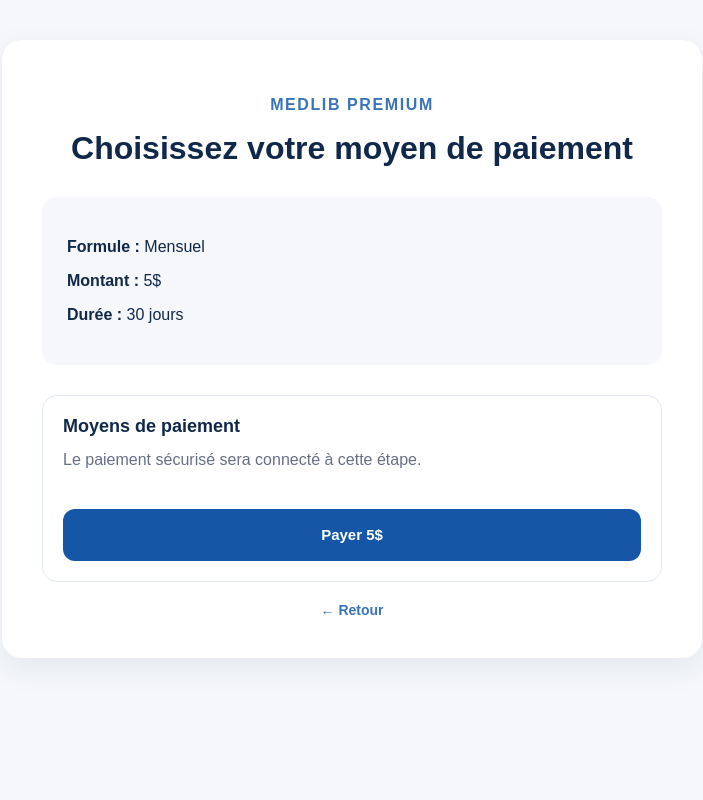
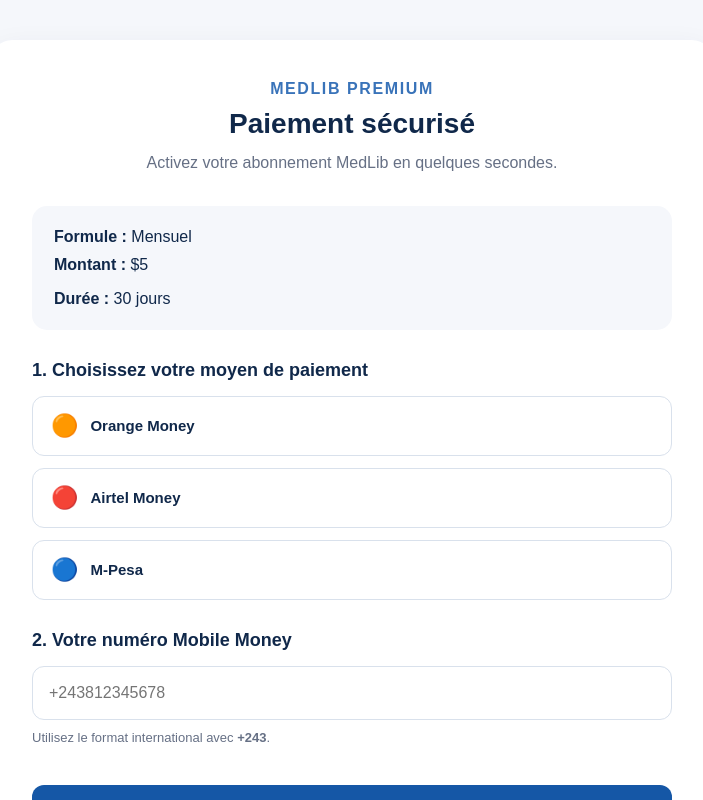
Before and after one commit to sosthenebingioba/Medlib, a Next.js app: page /dashboard/subscription/checkout/payment in a window 1280 px wide. Shown: the top 800 px of the page, without its empty margins (288-991 px from the left). Built offline with nearby package versions, Linux system fonts and the light colour scheme.

Commit message:
Update page.tsx

```diff
--- a/app/dashboard/subscription/checkout/payment/page.tsx
+++ b/app/dashboard/subscription/checkout/payment/page.tsx
@@ -1,36 +1,124 @@
-import Link from "next/link";
+"use client";
 
-type PageProps = {
-  searchParams: Promise<{
-    plan?: string;
-  }>;
-};
+import { useSearchParams } from "next/navigation";
+import { FormEvent, useState } from "react";
 
 const plans = {
   monthly: {
     name: "Mensuel",
-    price: "5$",
+    price: 5,
     duration: "30 jours",
   },
   semester: {
     name: "Semestriel",
-    price: "25$",
+    price: 25,
     duration: "6 mois",
   },
   annual: {
     name: "Annuel",
-    price: "45$",
+    price: 45,
     duration: "12 mois",
   },
 };
 
-export default async function PaymentPage({
-  searchParams,
-}: PageProps) {
-  const params = await searchParams;
+const networks = [
+  {
+    id: "orange",
+    name: "Orange Money",
+    icon: "🟠",
+  },
+  {
+    id: "airtel",
+    name: "Airtel Money",
+    icon: "🔴",
+  },
+  {
+    id: "mpesa",
+    name: "M-Pesa",
+    icon: "🔵",
+  },
+];
+
+export default function PaymentPage() {
+  const searchParams = useSearchParams();
+
+  const planCode = searchParams.get("plan") || "monthly";
 
   const selectedPlan =
-    plans[params.plan as keyof typeof plans] || plans.monthly;
+    plans[planCode as keyof typeof plans] || plans.monthly;
+
+  const [network, setNetwork] = useState("");
+  const [phone, setPhone] = useState("");
+  const [loading, setLoading] = useState(false);
+  const [error, setError] = useState("");
+  const [success, setSuccess] = useState(false);
+  const [chargeId, setChargeId] = useState("");
+
+  async function handlePayment(event: FormEvent<HTMLFormElement>) {
+    event.preventDefault();
+
+    setError("");
+    setSuccess(false);
+    setChargeId("");
+
+    if (!network) {
+      setError("Veuillez sélectionner un moyen de paiement.");
+      return;
+    }
+
+    if (!phone.trim()) {
+      setError("Veuillez saisir votre numéro de téléphone.");
+      return;
+    }
+
+    if (!phone.startsWith("+243")) {
+      setError(
+        "Veuillez utiliser le format international, par exemple : +243812345678."
+      );
+      return;
+    }
+
+    setLoading(true);
+
+    try {
+      const response = await fetch("/api/payments/malipo", {
+        method: "POST",
+        headers: {
+          "Content-Type": "application/json",
+        },
+        body: JSON.stringify({
+          plan: planCode,
+          network,
+          phone: phone.trim(),
+        }),
+      });
+
+      const result = await response.json();
+
+      if (!response.ok) {
+        throw new Error(
+          result?.error || "Impossible d'initialiser le paiement."
+        );
+      }
+
+      const id =
+        result?.charge?.id ||
+        result?.charge?.data?.id ||
+        result?.charge?.charge_id ||
+        "";
+
+      setChargeId(id);
+      setSuccess(true);
+    } catch (err) {
+      setError(
+        err instanceof Error
+          ? err.message
+          : "Une erreur est survenue pendant le paiement."
+      );
+    } finally {
+      setLoading(false);
+    }
+  }
 
   return (
     <main
@@ -42,7 +130,7 @@ export default async function PaymentPage({
     >
       <div
         style={{
-          maxWidth: "700px",
+          maxWidth: "720px",
           margin: "0 auto",
           background: "#ffffff",
           padding: "40px",
@@ -51,12 +139,13 @@ export default async function PaymentPage({
           boxShadow: "0 10px 30px rgba(25,45,80,0.08)",
         }}
       >
+        <div style={{ textAlign: "center" }}>
           <p
             style={{
               color: "#3973b9",
               fontWeight: 800,
               letterSpacing: "0.1em",
-            textAlign: "center",
+              margin: 0,
             }}
           >
             MEDLIB PREMIUM
@@ -64,85 +153,269 @@ export default async function PaymentPage({
 
           <h1
             style={{
-            textAlign: "center",
               marginTop: "10px",
+              marginBottom: "10px",
+              fontSize: "28px",
             }}
           >
-          Choisissez votre moyen de paiement
+            Paiement sécurisé
           </h1>
 
+          <p
+            style={{
+              color: "#667085",
+              margin: 0,
+              lineHeight: 1.6,
+            }}
+          >
+            Activez votre abonnement MedLib en quelques secondes.
+          </p>
+        </div>
+
+        {/* RÉCAPITULATIF */}
+        <div
+          style={{
+            marginTop: "30px",
+            padding: "22px",
+            background: "#f5f7fb",
+            borderRadius: "15px",
+          }}
+        >
+          <p style={{ margin: 0 }}>
+            <strong>Formule :</strong> {selectedPlan.name}
+          </p>
+
+          <p style={{ marginTop: "10px" }}>
+            <strong>Montant :</strong> ${selectedPlan.price}
+          </p>
+
+          <p style={{ marginTop: "10px", marginBottom: 0 }}>
+            <strong>Durée :</strong> {selectedPlan.duration}
+          </p>
+        </div>
+
+        {!success ? (
+          <form onSubmit={handlePayment}>
+            {/* MOYENS DE PAIEMENT */}
+            <div style={{ marginTop: "30px" }}>
+              <h2
+                style={{
+                  fontSize: "18px",
+                  marginBottom: "15px",
+                }}
+              >
+                1. Choisissez votre moyen de paiement
+              </h2>
+
+              <div
+                style={{
+                  display: "grid",
+                  gap: "12px",
+                }}
+              >
+                {networks.map((item) => {
+                  const selected = network === item.id;
+
+                  return (
+                    <button
+                      key={item.id}
+                      type="button"
+                      onClick={() => setNetwork(item.id)}
+                      style={{
+                        width: "100%",
+                        minHeight: "60px",
+                        padding: "0 18px",
+                        borderRadius: "12px",
+                        border: selected
+                          ? "2px solid #1557a6"
+                          : "1px solid #d9e1ec",
+                        background: selected ? "#eef5ff" : "#ffffff",
+                        color: "#10284a",
+                        cursor: "pointer",
+                        display: "flex",
+                        alignItems: "center",
+                        gap: "12px",
+                        fontSize: "15px",
+                        fontWeight: 700,
+                        textAlign: "left",
+                      }}
+                    >
+                      <span style={{ fontSize: "22px" }}>
+                        {item.icon}
+                      </span>
+
+                      <span>{item.name}</span>
+
+                      {selected && (
+                        <span
+                          style={{
+                            marginLeft: "auto",
+                            color: "#1557a6",
+                            fontSize: "20px",
+                          }}
+                        >
+                          ✓
+                        </span>
+                      )}
+                    </button>
+                  );
+                })}
+              </div>
+            </div>
+
+            {/* NUMÉRO */}
+            <div style={{ marginTop: "30px" }}>
+              <h2
+                style={{
+                  fontSize: "18px",
+                  marginBottom: "15px",
+                }}
+              >
+                2. Votre numéro Mobile Money
+              </h2>
+
+              <input
+                type="tel"
+                value={phone}
+                onChange={(event) => setPhone(event.target.value)}
+                placeholder="+243812345678"
+                style={{
+                  width: "100%",
+                  boxSizing: "border-box",
+                  minHeight: "54px",
+                  padding: "0 16px",
+                  borderRadius: "12px",
+                  border: "1px solid #d9e1ec",
+                  outline: "none",
+                  fontSize: "16px",
+                  color: "#10284a",
+                }}
+              />
+
+              <p
+                style={{
+                  marginTop: "8px",
+                  color: "#667085",
+                  fontSize: "13px",
+                  lineHeight: 1.5,
+                }}
+              >
+                Utilisez le format international avec <strong>+243</strong>.
+              </p>
+            </div>
+
+            {/* ERREUR */}
+            {error && (
+              <div
+                style={{
+                  marginTop: "20px",
+                  padding: "14px 16px",
+                  borderRadius: "10px",
+                  background: "#fff1f1",
+                  border: "1px solid #f3caca",
+                  color: "#b42318",
+                  fontSize: "14px",
+                  lineHeight: 1.5,
+                }}
+              >
+                {error}
+              </div>
+            )}
+
+            {/* BOUTON */}
+            <button
+              type="submit"
+              disabled={loading}
+              style={{
+                width: "100%",
+                minHeight: "54px",
+                marginTop: "25px",
+                border: "none",
+                borderRadius: "12px",
+                background: loading ? "#8aa9cc" : "#1557a6",
+                color: "#ffffff",
+                fontSize: "16px",
+                fontWeight: 800,
+                cursor: loading ? "not-allowed" : "pointer",
+              }}
+            >
+              {loading
+                ? "Initialisation du paiement..."
+                : `Payer $${selectedPlan.price}`}
+            </button>
+          </form>
+        ) : (
+          /* SUCCÈS */
           <div
             style={{
               marginTop: "30px",
               padding: "25px",
-            background: "#f5f7fb",
               borderRadius: "15px",
+              background: "#effaf3",
+              border: "1px solid #b7e1c3",
+              textAlign: "center",
             }}
           >
-          <p>
-            <strong>Formule :</strong> {selectedPlan.name}
-          </p>
-
-          <p style={{ marginTop: "10px" }}>
-            <strong>Montant :</strong> {selectedPlan.price}
-          </p>
-
-          <p style={{ marginTop: "10px" }}>
-            <strong>Durée :</strong> {selectedPlan.duration}
-          </p>
+            <div
+              style={{
+                fontSize: "42px",
+                marginBottom: "10px",
+              }}
+            >
+              ✓
             </div>
 
-        <div
-          style={{
-            marginTop: "30px",
-            padding: "20px",
-            border: "1px solid #e1e7ef",
-            borderRadius: "15px",
-          }}
-        >
             <h2
               style={{
                 margin: 0,
-              fontSize: "18px",
+                color: "#16794a",
               }}
             >
-            Moyens de paiement
+              Paiement initié
             </h2>
 
             <p
               style={{
-              marginTop: "10px",
-              color: "#667085",
+                marginTop: "12px",
+                color: "#35634b",
                 lineHeight: 1.6,
               }}
             >
-            Le paiement sécurisé sera connecté à cette étape.
+              Votre demande de paiement a bien été envoyée.
+              <br />
+              Suivez les instructions de votre opérateur Mobile Money.
             </p>
 
-          <button
-            type="button"
+            {chargeId && (
+              <p
                 style={{
-              width: "100%",
-              minHeight: "52px",
-              marginTop: "20px",
-              border: "none",
-              borderRadius: "12px",
-              background: "#1557a6",
-              color: "#ffffff",
-              fontSize: "15px",
-              fontWeight: 800,
-              cursor: "pointer",
+                  marginTop: "15px",
+                  fontSize: "13px",
+                  color: "#667085",
+                  wordBreak: "break-all",
                 }}
               >
-            Payer {selectedPlan.price}
-          </button>
+                Référence : <strong>{chargeId}</strong>
+              </p>
+            )}
+
+            <p
+              style={{
+                marginTop: "18px",
+                fontSize: "13px",
+                color: "#667085",
+              }}
+            >
+              L'abonnement sera activé après confirmation du paiement.
+            </p>
           </div>
+        )}
 
-        <Link
-          href={`/dashboard/subscription/checkout?plan=${params.plan || "monthly"}`}
+        <a
+          href={`/dashboard/subscription/checkout?plan=${planCode}`}
           style={{
             display: "block",
-            marginTop: "20px",
+            marginTop: "22px",
             textAlign: "center",
             color: "#3973b9",
             textDecoration: "none",
@@ -151,7 +424,7 @@ export default async function PaymentPage({
           }}
         >
           ← Retour
-        </Link>
+        </a>
       </div>
     </main>
   );
```
Lines whose indentation alone changed are shown as unchanged.
